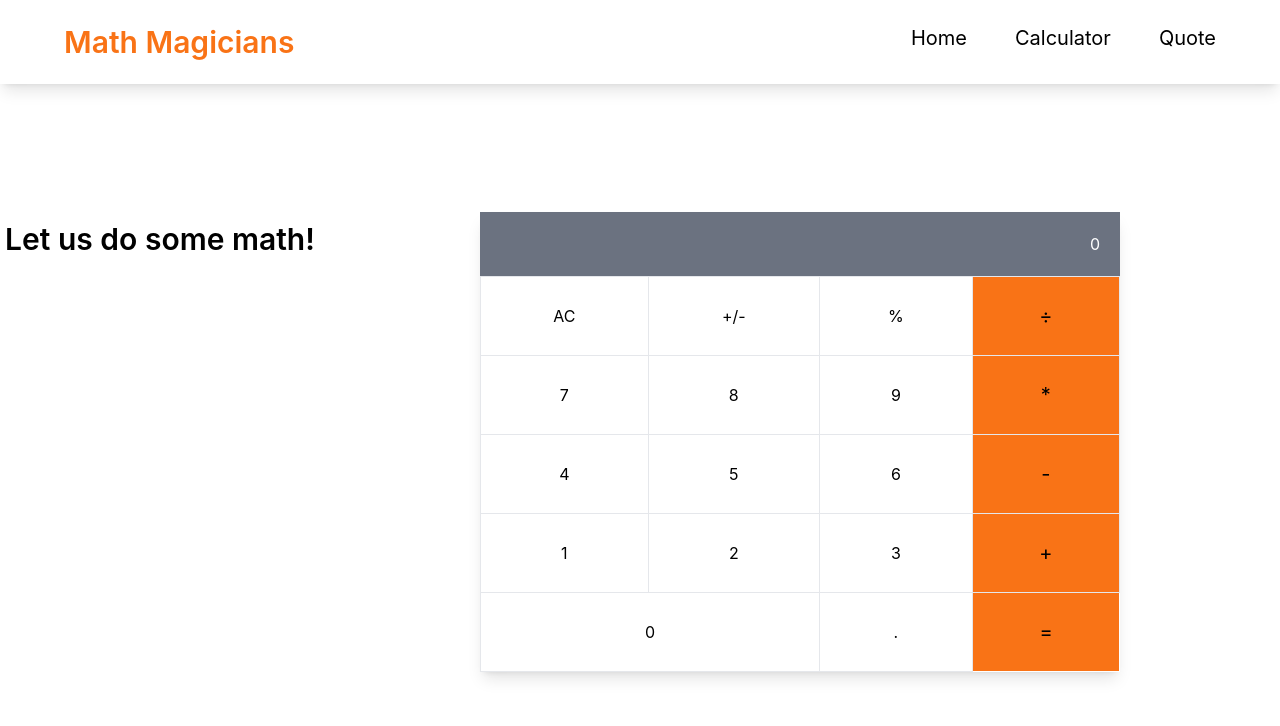
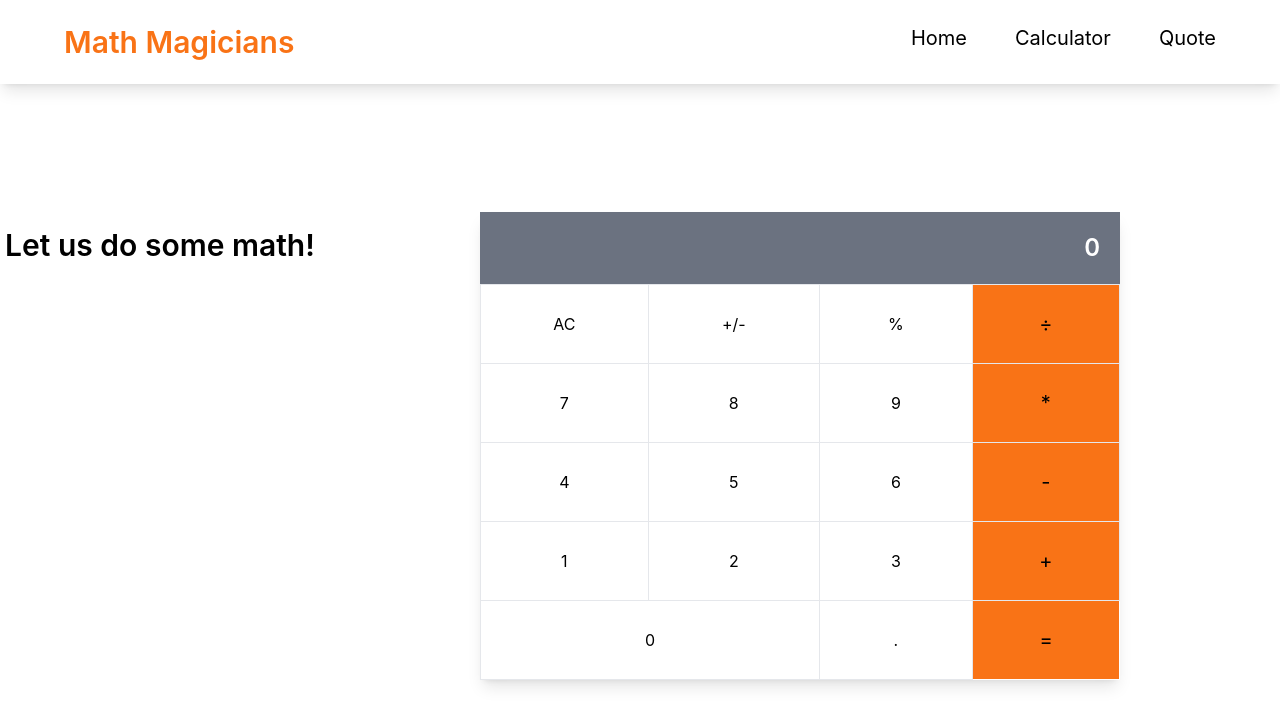
Before and after one commit to AmaduKamara/calculator, a React (Create React App) app: page /calculator in a window 1280 px wide. Shown: the top 726 px of the page. Built offline with nearby package versions, Linux system fonts and the light colour scheme.

Commit message:
Edit font size of result in Calculator.js

```diff
--- a/src/components/Calculator.js
+++ b/src/components/Calculator.js
@@ -15,7 +15,7 @@ const Calculator = () => {
     <div className="flex justify-center items-center">
       <div className="w-4/6 shadow-lg">
         <div className="text-white bg-gray-500 flex justify-end p-5 w-full">
-          <span>{next || total || 0}</span>
+          <span className="text-2xl font-semibold">{next || total || 0}</span>
         </div>
         <table className="w-full">
           <tbody className="w-2/6">
```
